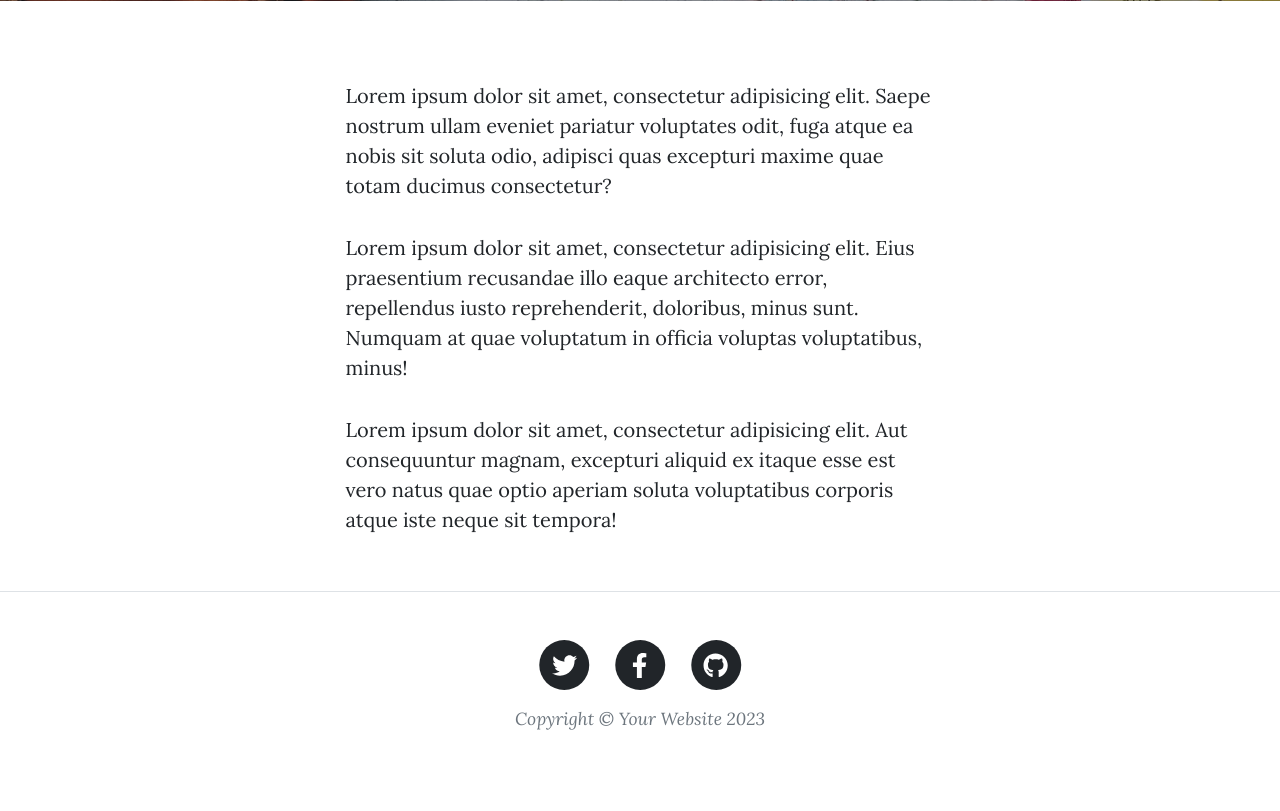
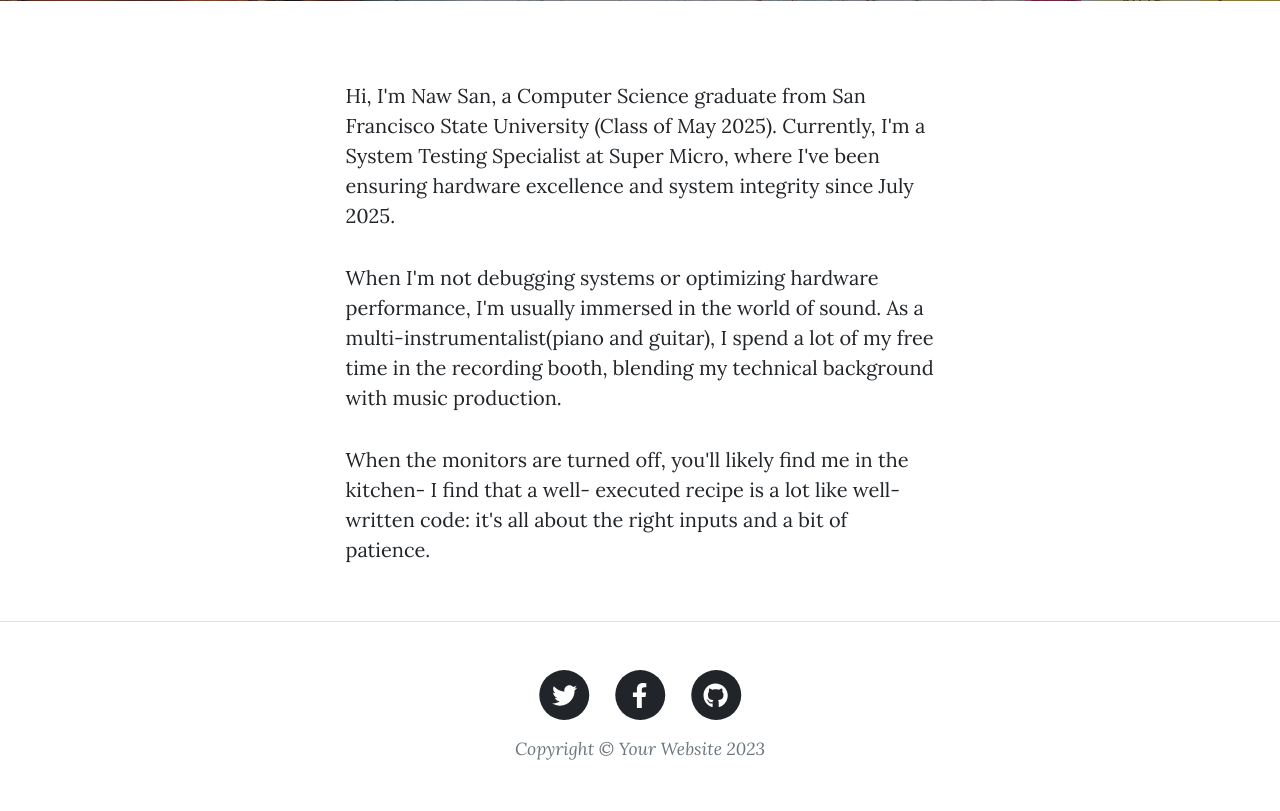
Before and after one commit to Naw-San/Naw-San-Blog, a Flask app: page /about in a window 1280 px wide. Shown: the part 531-1342 px from the top of the page. Before the commit the page ends 1261 px from the top, so only its background shows below. Run offline with Flask 3, Linux system fonts and the light colour scheme; some libraries are stand-ins or nearby versions.

Commit message:
Adding about Me

```diff
--- a/templates/about.html
+++ b/templates/about.html
@@ -22,22 +22,18 @@
     <div class="row gx-4 gx-lg-5 justify-content-center">
       <div class="col-md-10 col-lg-8 col-xl-7">
         <p>
-          Lorem ipsum dolor sit amet, consectetur adipisicing elit. Saepe
-          nostrum ullam eveniet pariatur voluptates odit, fuga atque ea nobis
-          sit soluta odio, adipisci quas excepturi maxime quae totam ducimus
-          consectetur?
+         Hi, I'm Naw San, a Computer Science graduate from San Francisco State University (Class of May 2025).
+            Currently, I'm a System Testing Specialist at Super Micro, where I've been ensuring hardware excellence
+            and system integrity since July 2025.
         </p>
         <p>
-          Lorem ipsum dolor sit amet, consectetur adipisicing elit. Eius
-          praesentium recusandae illo eaque architecto error, repellendus iusto
-          reprehenderit, doloribus, minus sunt. Numquam at quae voluptatum in
-          officia voluptas voluptatibus, minus!
+          When I'm not debugging systems or optimizing hardware performance, I'm usually immersed in
+            the world of sound. As a multi-instrumentalist(piano and guitar), I spend a lot of my free time
+            in the recording booth, blending my technical background with music production.
         </p>
         <p>
-          Lorem ipsum dolor sit amet, consectetur adipisicing elit. Aut
-          consequuntur magnam, excepturi aliquid ex itaque esse est vero natus
-          quae optio aperiam soluta voluptatibus corporis atque iste neque sit
-          tempora!
+          When the monitors are turned off, you'll likely find me in the kitchen- I find that a well-
+            executed recipe is a lot like well-written code: it's all about the right inputs and a bit of patience.
         </p>
       </div>
     </div>
```
